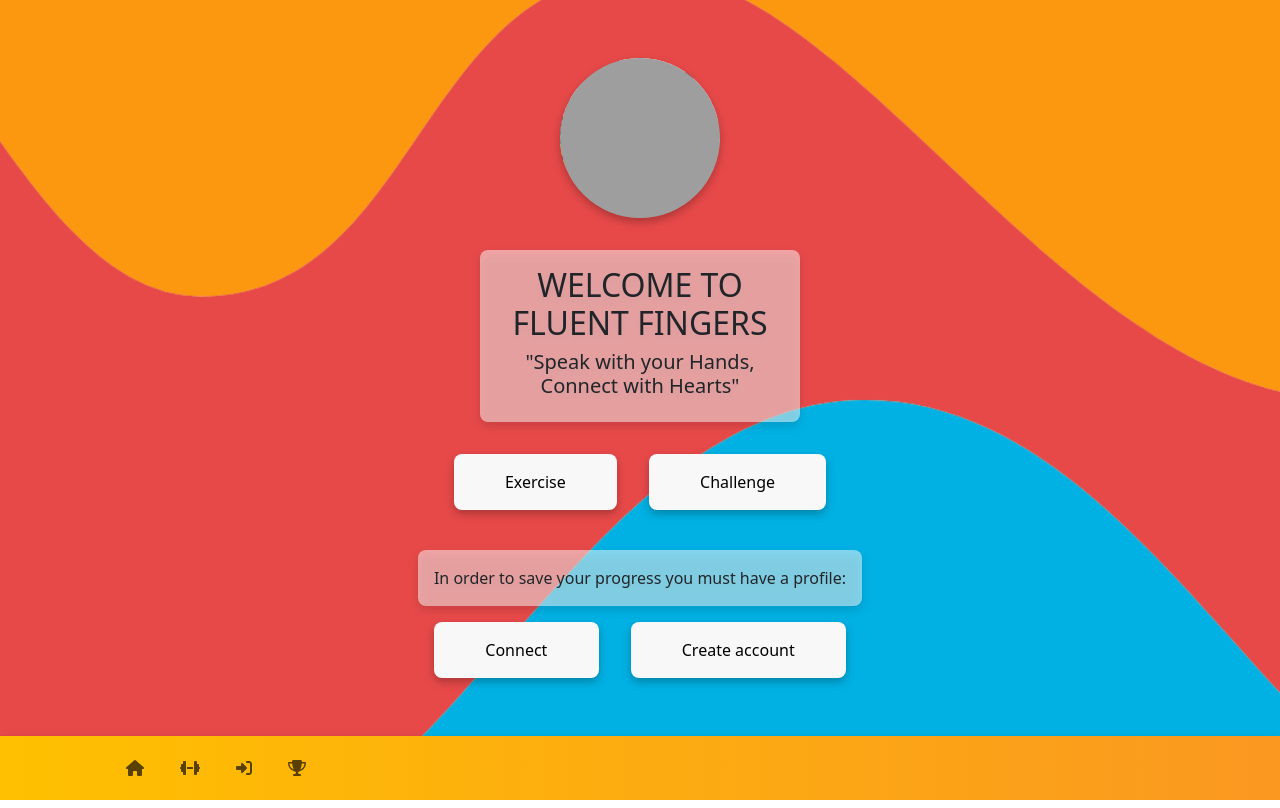
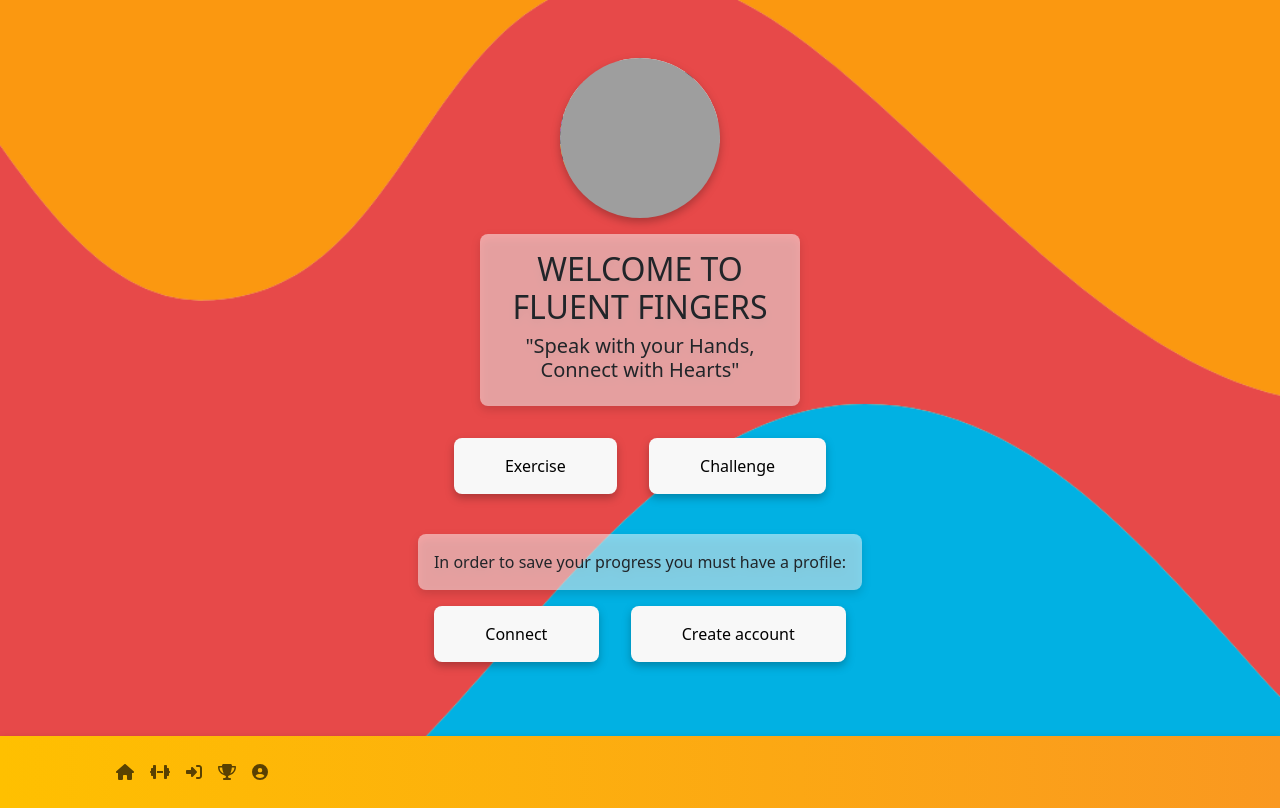
Before and after one commit to Hares-2088/fluentfingers-fe, a React (Create React App) app: page / in a window 1280 px wide. Built offline with nearby package versions, Linux system fonts and the light colour scheme; grey boxes are pictures that could not be loaded.

Commit message:
Update navigation bar links and icons. (generated by blackbox.ai )

```diff
--- a/src/App.js
+++ b/src/App.js
@@ -9,7 +9,6 @@ import Exercise from './Pages/Exercise';
 import Profile from './Pages/Profile';
 import Challenges from './Pages/Challenges';
 import Connect from './Pages/Connect';
-import CreateAccount from './Pages/CreateAccount';
 
 function App() {
   return (
@@ -22,8 +21,8 @@ function App() {
           <Route exact path="/exercise" element={<Exercise />} />
           <Route exact path="/profile" element={<Profile />} />
           <Route exact path="/challenges" element={<Challenges />} />
-          <Route exact path="/connection" element={<Connect />} />
-          <Route exact path="/createAccount" element={<CreateAccount />} />
+          <Route exact path="/connect" element={<Connect />} />
+          {/* <Route exact path="/createAccount" element={<CreateAccount />} />   */}
 
         </Routes>
         <MyNavBar />
--- a/src/Components/MyNavbar.js
+++ b/src/Components/MyNavbar.js
@@ -2,8 +2,9 @@ import React from 'react';
 import { Nav, Navbar, Container } from 'react-bootstrap';
 import { LinkContainer } from 'react-router-bootstrap';
 import { FontAwesomeIcon } from '@fortawesome/react-fontawesome';
-import { faHouse, faDumbbell, faUserPlus, faPlug, faTrophy,faSignInAlt } from '@fortawesome/free-solid-svg-icons';
+import { faHouse, faDumbbell, faUserCircle, faTrophy, faSignInAlt } from '@fortawesome/free-solid-svg-icons';
 import { Tooltip, OverlayTrigger } from 'react-bootstrap';
+import { Link } from 'react-router-dom'; // Use Link for navigation
 import '../NavBar.css';
 
 
@@ -33,6 +34,11 @@ export default function MyNavBar() {
             to: "challenges",
             title: "Challenges",
             icon: faTrophy,
+        },
+        {
+            to: "profile",
+            title: "Profile",
+            icon:  faUserCircle,
         }
     ];
 
@@ -41,16 +47,15 @@ export default function MyNavBar() {
             <Container>
                 <Nav className="me-auto Nav-Link">
                     {links.map((link) => (
-                        <LinkContainer to={link.to} key={link.title}>
                         <OverlayTrigger
+                            key={link.title}
                             overlay={<Tooltip id={`tooltip-${link.title}`}>{link.title}</Tooltip>}
                             placement="top"
                         >
-                                <Nav.Link className="Nav-Link">
+                            <Link to={link.to} className="nav-link">
                                 <FontAwesomeIcon icon={link.icon} />
-                                </Nav.Link>
+                            </Link>
                         </OverlayTrigger>
-                        </LinkContainer>
                     ))}
                 </Nav>
             </Container>
```
Lines whose indentation alone changed are shown as unchanged.
